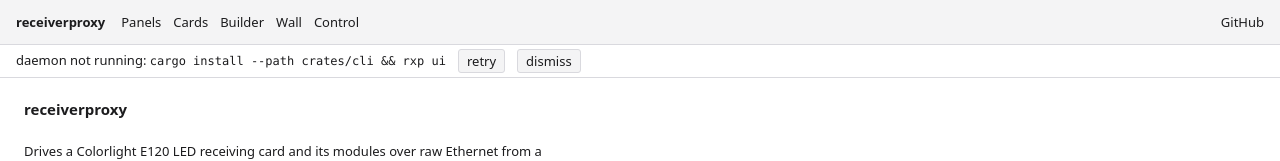
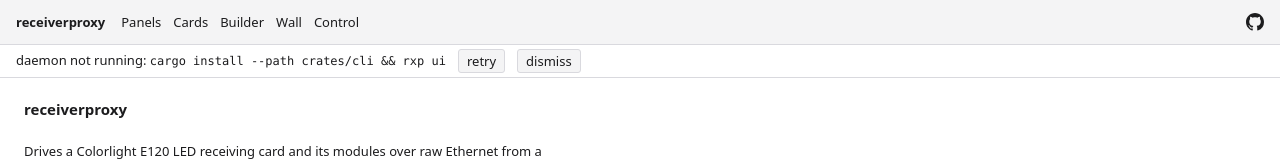
Before and after one commit to AlecDusheck/receiverproxy, a SvelteKit app in the folder web/: page / in a window 1280 px wide. Shown: the top 161 px of the page. Built offline with nearby package versions, Linux system fonts and the light colour scheme; no server answers.

Commit message:
fix(web): github mark in the top bar; manifest test paths

```diff
--- a/web/src/parts/TopBar.svelte
+++ b/web/src/parts/TopBar.svelte
@@ -15,7 +15,7 @@
       <a href="/{id}" class={{ active: current === id }} aria-current={current === id ? "page" : undefined}>{label}</a>
     {/each}
   </nav>
-  <a class="repo" href={REPO}>GitHub</a>
+  <a class="repo" href={REPO} aria-label="GitHub" title="GitHub"><svg width="18" height="18" viewBox="0 0 16 16" aria-hidden="true"><path fill="currentColor" d="M8 0C3.58 0 0 3.58 0 8c0 3.54 2.29 6.53 5.47 7.59.4.07.55-.17.55-.38 0-.19-.01-.82-.01-1.49-2.01.37-2.53-.49-2.69-.94-.09-.23-.48-.94-.82-1.13-.28-.15-.68-.52-.01-.53.63-.01 1.08.58 1.23.82.72 1.21 1.87.87 2.33.66.07-.52.28-.87.51-1.07-1.78-.2-3.64-.89-3.64-3.95 0-.87.31-1.59.82-2.15-.08-.2-.36-1.02.08-2.12 0 0 .67-.21 2.2.82.64-.18 1.32-.27 2-.27.68 0 1.36.09 2 .27 1.53-1.04 2.2-.82 2.2-.82.44 1.1.16 1.92.08 2.12.51.56.82 1.27.82 2.15 0 3.07-1.87 3.75-3.65 3.95.29.25.54.73.54 1.48 0 1.07-.01 1.93-.01 2.2 0 .21.15.46.55.38A8.013 8.013 0 0 0 16 8c0-4.42-3.58-8-8-8z"/></svg></a>
 </header>
 
 <style>
```
Also changed, not shown: 1 other file (tests, documents, lock files or other folders).
